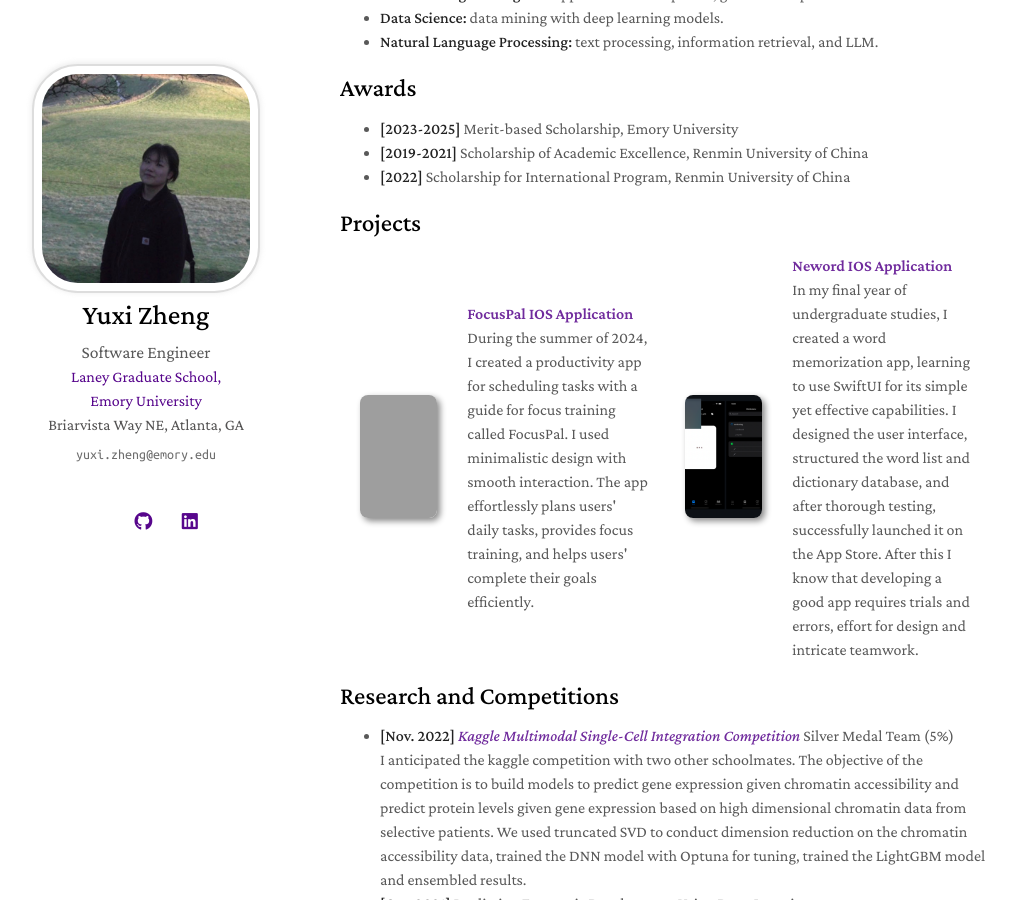
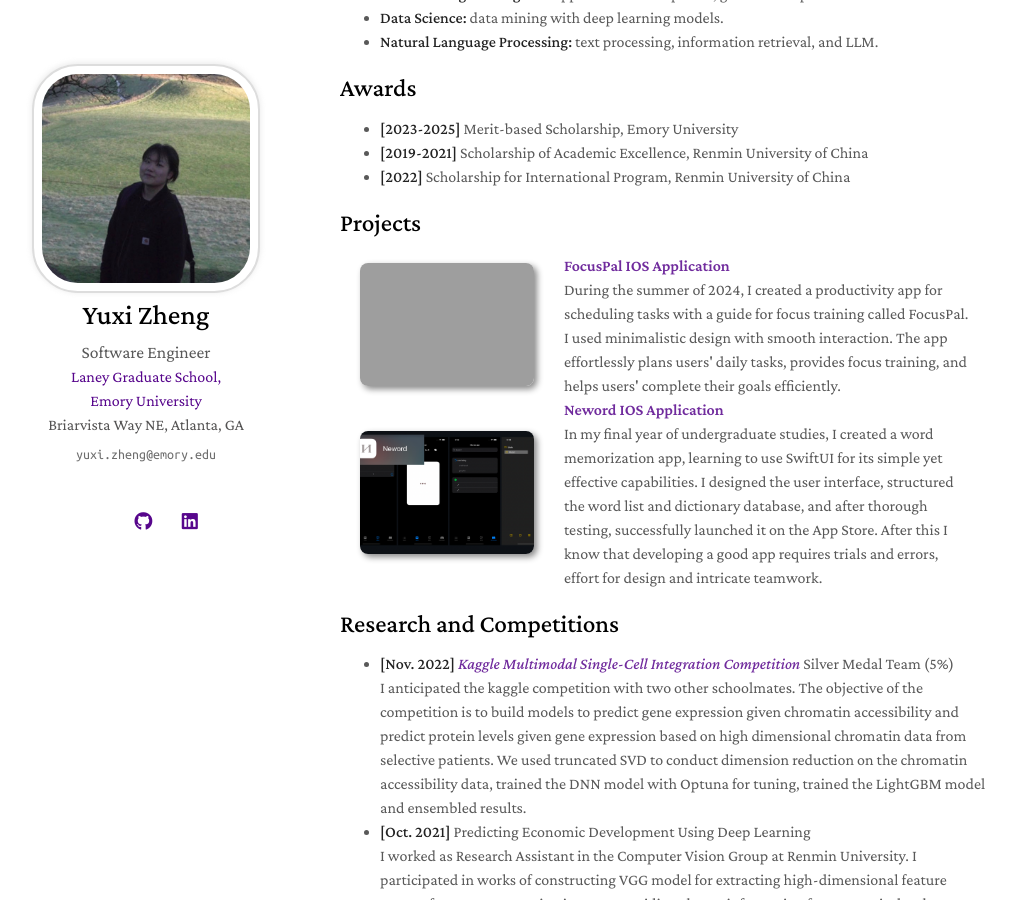
Before and after one commit to yuxizheng/yuxizheng.github.io, a Jekyll site: the page built from index.md, in a window 1280 px wide and 900 px high, scrolled down 421 px. Shown: the whole window, without its empty margins (130-1145 px from the left). Built offline with Jekyll 4.4.1, drawn with Linux system fonts in a browser that asks for light colours; nearby versions of some CDN libraries; a style sheet for code colours, icons or effects is not loaded; our own code applies the rules of GitHub Pages for plain Markdown files; grey boxes are pictures that could not be loaded.

Commit message:
Update FocusPal

```diff
--- a/_includes/projects.md
+++ b/_includes/projects.md
@@ -15,6 +15,10 @@
   <div class="contents"> During the summer of 2024, I created a productivity app for scheduling tasks with a guide for focus training called FocusPal. I used minimalistic design with smooth interaction. The app effortlessly plans users' daily tasks, provides focus training, and helps users' complete their goals efficiently. </div>
   </div>
 
+</div>
+
+<div class="pub-row">
+
   <div class="col-sm-3 abbr" style="position: relative;padding-right: 15px;padding-left: 15px;">
     <img src="assets/img/neword.png" class="teaser img-fluid z-depth-1">
   </div>
```
